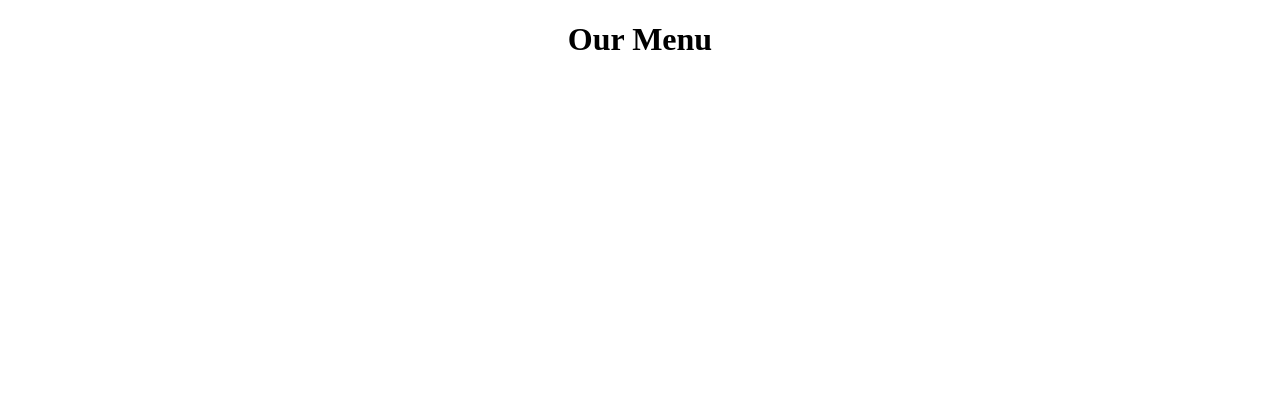
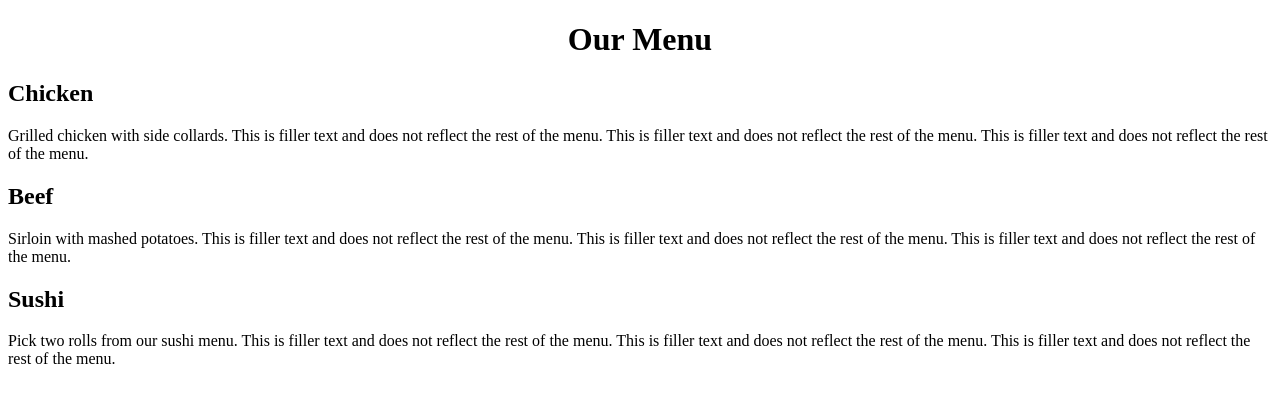
Before and after one commit to courserav/luiscoursera-repository, a plain HTML site: page module2-solution/index.html in a window 1280 px wide. Drawn offline with Linux system fonts and the light colour scheme.

Commit message:
final submission

```diff
--- a/module2-solution/index.html
+++ b/module2-solution/index.html
@@ -8,6 +8,24 @@
 <body>
 	<h1>Our Menu</h1>
 
+	<div class="row">
+	  <div id="menuContentBox" class="col-lg-1 col-md-1 col-sm-1">
+		<h2 id="menuBox1">Chicken</h2>
+		<p>Grilled chicken with side collards. This is filler text and does not reflect the rest of the menu. This is filler text and does not reflect the rest of the menu. This is filler text and does not reflect the rest of the menu.</p>
+	  </div>
+
+
+	 <div id="menuContentBox" class="col-lg-1 col-md-3 col-sm-1">
+		<h2 id="menuBox2">Beef</h2>
+		<p>Sirloin with mashed potatoes. This is filler text and does not reflect the rest of the menu. This is filler text and does not reflect the rest of the menu. This is filler text and does not reflect the rest of the menu.</p>
+	 </div>
+
+	 <div id="menuContentBox" class="col-lg-1 col-md-2 col-sm-1">
+		<h2 id="menuBox3">Sushi</h2>
+		<p>Pick two rolls from our sushi menu. This is filler text and does not reflect the rest of the menu. This is filler text and does not reflect the rest of the menu. This is filler text and does not reflect the rest of the menu.</p>
+	 </div>
+
+	</div>
 </body>
 
 
```
